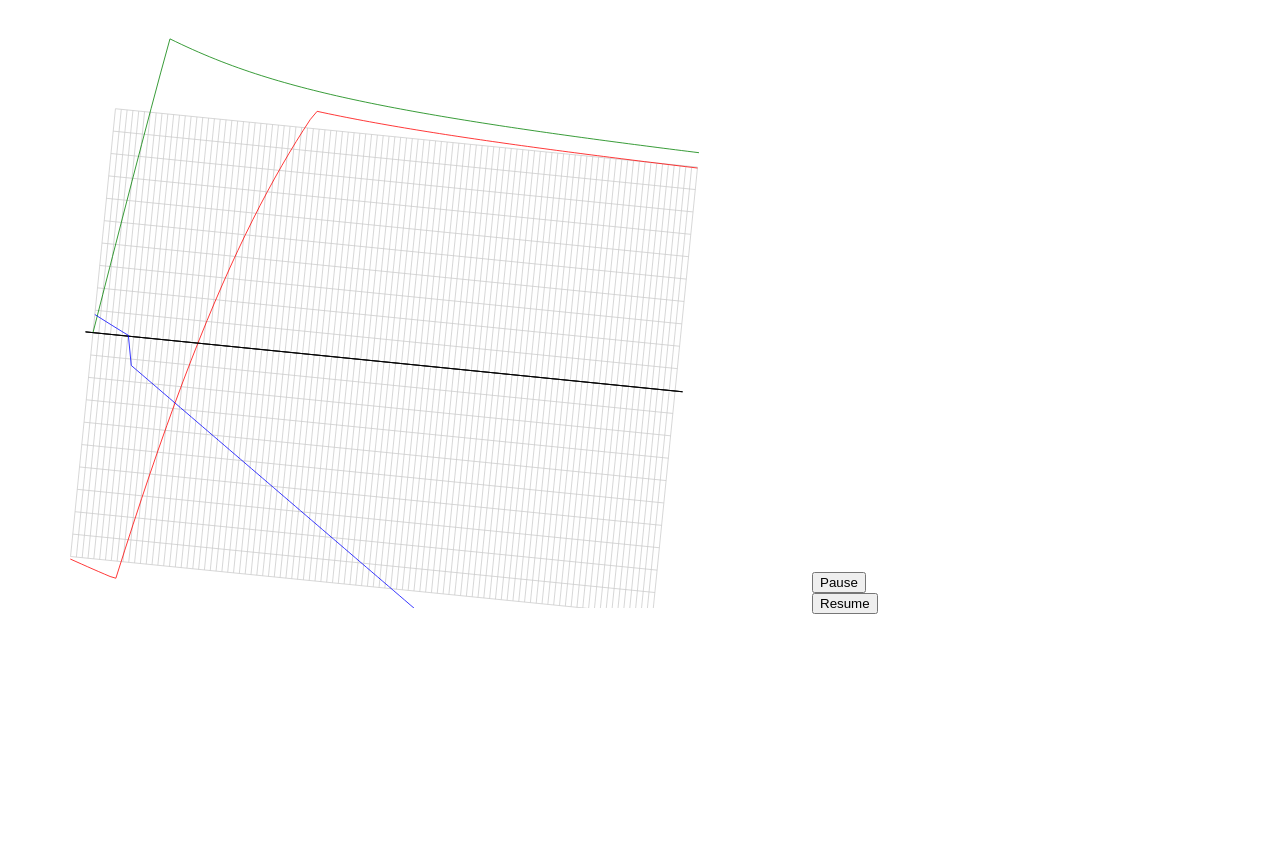
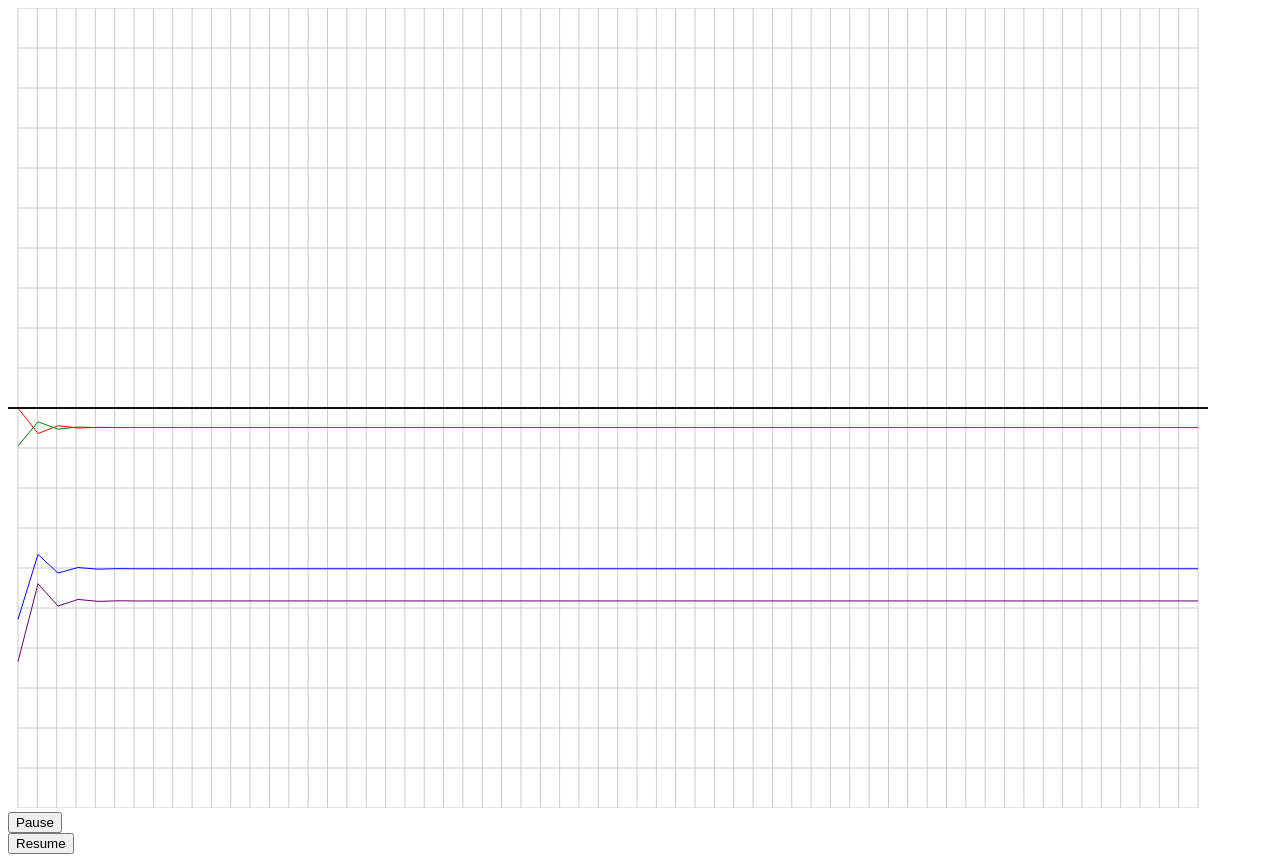
Before and after one commit to viktorpts/js-racer, a website with bundled scripts: page debug.html in a window 1280 px wide. Before the commit the page ends 800 px from the top, so only its background shows below. Built offline with nearby package versions, Linux system fonts and the light colour scheme.

Commit message:
Code refactoring and physics adjustments

```diff
--- a/debug.html
+++ b/debug.html
@@ -7,7 +7,7 @@
 
 <body>
     <div>
-        <canvas id="canvas" width="800" height="600"></canvas>
+        <canvas id="canvas" width="1200" height="800"></canvas>
         <div style="display: inline-block">
             <button id="pause">Pause</button><br>
             <button id="resume">Resume</button>
--- a/src/car.js
+++ b/src/car.js
@@ -5,7 +5,7 @@ const enginePower = 20000;
 const powerStep = 50000;
 const mass = 1200;
 
-const turnRateDelta = Math.PI;
+const turnRateDelta = Math.PI * 1000;
 const maxTurnRate = Math.PI * 0.08;
 
 export default class Car {
--- a/src/constants.js
+++ b/src/constants.js
@@ -1,3 +1,3 @@
-export const TICK_RATE_PER_SEC = 50;
+export const TICK_RATE_PER_SEC = 60;
 export const STEP_SIZE = 1 / TICK_RATE_PER_SEC;
 export const STEP_SIZE_IN_MS = STEP_SIZE * 1000;
--- a/src/physics.js
+++ b/src/physics.js
@@ -5,44 +5,28 @@ import { isIntersectingBroad, getResolutionVector } from './sat.js';
 const dragCoef = 1.2;
 const rrCoef = 20;
 const brakeCoef = 20000;
+const inertia = 500;
+// Cornering and friction account for wheel load of 6000N (~600kg)
 const corneringCoef = 40000;
-const inertia = 500;
+const frictionCircle = 7000;
 
 export function applyLocomotion(actor) {
     const speed = vMagnitude(actor.velocity);
     const localVelocity = vProject(actor.velocity, actor.vector);
     actor.debug.local = localVelocity;
 
-    const rearSlip = getSlipAngle(localVelocity.x, localVelocity.y, -actor.angularVelocity, 2);
-    const frontSlip = getSlipAngle(localVelocity.x, localVelocity.y, actor.angularVelocity, 2, actor.turnRate);
-    let rearSlipRatio = getSlipRatio(rearSlip);
-    if (actor.handBrake) {
-        rearSlipRatio *= 0.75;
-    }
-    const frontSlipRatio = getSlipRatio(frontSlip);
-    const rearLat = rearSlipRatio * -corneringCoef;
-    const frontLat = frontSlipRatio * Math.cos(actor.turnRate) * -corneringCoef;
-    const frontLon = frontSlipRatio * Math.sin(actor.turnRate) * -corneringCoef;
-
-    actor.debug.slip = {
-        rear: {
-            angle: rearSlip,
-            ratio: rearSlipRatio,
-            latForce: rearLat
-        },
-        front: {
-            angle: frontSlip,
-            ratio: frontSlipRatio,
-            latForce: frontLat,
-            lonForce: frontLon
-        }
+    const slipForce = {
+        rear: getSlipForce(localVelocity.x, localVelocity.y, -actor.angularVelocity, actor.length / 2),
+        front: getSlipForce(localVelocity.x, localVelocity.y, actor.angularVelocity, actor.length / 2, actor.turnRate)
     };
 
-    applyTorque(actor, localVelocity.x, rearLat, frontLat);
+    actor.debug.slip = slipForce;
+
+    applyTorque(actor, localVelocity.x, slipForce.rear.y, slipForce.front.y);
 
     const traction = getTraction(actor);
     const drag = vScale(actor.velocity, -(dragCoef * speed));
-    const rresLocal = { x: localVelocity.x * -rrCoef - frontLon, y: rearLat + frontLat };
+    const rresLocal = { x: localVelocity.x * -rrCoef - slipForce.front.x, y: slipForce.rear.y + slipForce.front.y };
     const rres = vToWorld(rresLocal, actor);
     const force = vAdd(traction, drag, rres);
     const acceleration = vScale(force, 1 / actor.mass);
@@ -51,6 +35,20 @@ export function applyLocomotion(actor) {
 
     actor.velocity.x += acceleration.x * STEP_SIZE;
     actor.velocity.y += acceleration.y * STEP_SIZE;
+}
+
+export function getSlipForce(lonForce, latForce, angularVelocity, dist, turnRate = 0) {
+    const slipAngle = getSlipAngle(lonForce, latForce, angularVelocity, dist, turnRate);
+    const slipRatio = getSlipRatio(slipAngle);
+
+    let slipForce = slipRatio * Math.cos(turnRate) * -corneringCoef;
+    //slipForce = Math.min(slipForce, frictionCircle);
+    return {
+        angle: slipAngle,
+        ratio: slipRatio,
+        x: turnRate === 0 ? 0 : Math.sin(turnRate) * slipForce,
+        y: slipForce
+    };
 }
 
 
@@ -73,18 +71,25 @@ export function getSlipRatio(angle) {
     if (slip <= peak) {
         return slip / peak * multiplier;
     } else {
-        return Math.max(1 - ((slip - peak) * (1 - minRatio)) / (1 - peak), minRatio) * multiplier;
+        return Math.max(1 - ((slip - peak) * (1 - minRatio)) / (1 - peak), 0) * multiplier;
     }
 }
 
 function applyTorque(actor, speed, rearLat, frontLat) {
-    const torque = -rearLat * 2 + frontLat * 2;
+    if (actor.handBrake) {
+        rearLat *= 0.95;
+    }
+    let torque = -rearLat * 2 + frontLat * 2;
+    if (Math.abs(torque) < 0.001) {
+        torque = 0;
+    }
     //*
-    if (actor.angularVelocity > 0 && torque < 0 || actor.angularVelocity < 0 && torque > 0) {
+    const newAV = actor.angularVelocity + (torque / inertia) * STEP_SIZE;
+    if (Math.sign(actor.angularVelocity) * Math.sign(newAV) < 0) {
         return actor.angularVelocity = 0;
     }
     //*/
-    actor.angularVelocity += (torque / inertia) * STEP_SIZE;
+    actor.angularVelocity = newAV;
     if (Math.abs(speed) <= 0.5) {
         actor.angularVelocity = 0;
     } else {
@@ -129,17 +134,19 @@ export function applyForces(body) {
     body.x += body.velocity.x * STEP_SIZE;
     body.y += body.velocity.y * STEP_SIZE;
 
+    /*
     // Damper
     if (body.angularVelocity > 0) {
-        body.angularVelocity = Math.max(body.angularVelocity - 0.05, 0);
+        body.angularVelocity = Math.max(body.angularVelocity - 0.05 * STEP_SIZE, 0);
     } else if (body.angularVelocity < 0) {
-        body.angularVelocity = Math.min(body.angularVelocity + 0.05, 0);
+        body.angularVelocity = Math.min(body.angularVelocity + 0.05 * STEP_SIZE, 0);
     }
     let speed = vMagnitude(body.velocity);
     const angle = -vAngle(body.velocity, { x: 1, y: 0 });
     if (speed > 0) {
-        speed = Math.max(speed - 0.01, 0);
+        speed = Math.max(speed - 0.01 * STEP_SIZE, 0);
         body.velocity.x = Math.cos(angle) * speed;
         body.velocity.y = Math.sin(angle) * speed;
     }
+    //*/
 }
--- a/src/renderer.js
+++ b/src/renderer.js
@@ -263,48 +263,53 @@ export function getRenderer(wX = 0, wY = 0, zoom = 1) {
     }
 
     function plotGrid(hDiv = 10, vDiv = 10) {
-        ctx.translate(100, 100);
-        ctx.rotate(0.1);
-        ctx.scale(0.75, 0.75);
-
-        const hSpace = 780 / hDiv;
-        const vSpace = 300 / vDiv;
+        const hSpace = 1180 / hDiv;
+        const vSpace = 400 / vDiv;
         ctx.strokeStyle = '#cccccc';
         ctx.beginPath();
         for (let col = 0; col < hDiv + 1; col++) {
             ctx.moveTo(10 + col * hSpace, 0);
-            ctx.lineTo(10 + col * hSpace, 600);
+            ctx.lineTo(10 + col * hSpace, 800);
         }
         for (let row = 0; row < vDiv * 2 + 1; row++) {
             ctx.moveTo(10, row * vSpace);
-            ctx.lineTo(790, row * vSpace);
+            ctx.lineTo(1190, row * vSpace);
         }
         ctx.stroke();
         ctx.closePath();
     }
 
     function plot(data, vScale = 1, color = 'blue') {
-        const spacing = 780 / (data.length - 1);
+        let min = Number.POSITIVE_INFINITY;
+        let max = Number.NEGATIVE_INFINITY;
+
+        const spacing = 1180 / (data.length - 1);
         ctx.save();
 
         ctx.strokeStyle = 'black';
         ctx.beginPath();
-        ctx.moveTo(0, 300);
-        ctx.lineTo(800, 300);
+        ctx.moveTo(0, 400);
+        ctx.lineTo(1200, 400);
         ctx.stroke();
         ctx.closePath();
 
         if (data.length > 0) {
+            min = data[0];
+            max = data[0];
             ctx.strokeStyle = color;
             ctx.beginPath();
-            ctx.moveTo(10, 300 - data[0] * vScale);
+            ctx.moveTo(10, 400 - data[0] * vScale);
             for (let i = 1; i < data.length; i++) {
-                ctx.lineTo(10 + i * spacing, 300 - data[i] * vScale);
+                min = data[i] < min ? data[i] : min;
+                max = data[i] > max ? data[i] : max;
+                ctx.lineTo(10 + i * spacing, 400 - data[i] * vScale);
             }
             ctx.stroke();
             ctx.closePath();
         }
         ctx.restore();
+
+        console.log('min:', min, 'max:', max);
     }
 
     return {
--- a/src/test.js
+++ b/src/test.js
@@ -1,13 +1,34 @@
-import { getSlipRatio, applyLocomotion, getSlipAngle } from './physics.js';
-import { vProject, vAngle, vMagnitude } from './utility.js';
+import { getSlipRatio, applyLocomotion, getSlipAngle, applyForces, getSlipForce } from './physics.js';
+import { vProject, vAngle, vMagnitude, vScale } from './utility.js';
 import Car from './car.js';
 import { getRenderer } from './renderer.js';
 
 const renderer = getRenderer();
 renderer.camera.zoom = 1;
 
-plotSpin();
+//plotSpin();
 //plotFrontForce();
+renderer.plotGrid(61);
+//plotTurnRate(Math.PI * 0.05, -5, 'orange');
+//plotTurnRate(Math.PI * 0.05, -15, 'orange');
+//plotTurnRate(Math.PI * 0.05, -25, 'orange');
+//plotTurnRate(Math.PI * 0.05, -35, 'orange');
+const turn = Math.PI * 0.1;
+/*
+plotTurnRate(turn, -45, '#600');
+plotTurnRate(turn, -45, '#c00');
+
+plotTurnRate(turn, -35, '#060');
+plotTurnRate(turn, -35, '#0c0');
+
+plotTurnRate(turn, -25, '#006');
+plotTurnRate(turn, -25, '#00c');
+
+plotTurnRate(turn, -15, '#660');
+plotTurnRate(turn, -15, '#cc0');
+*/
+
+plotTurnRate(turn, -25, '#606');
 
 function plotSpin() {
     const lat = [];
@@ -36,6 +57,37 @@ function plotSpin() {
     renderer.plot(torque, 10, 'blue');
 }
 
+function plotTurnRate(turnRate, speed, color) {
+    const rearLat = [];
+    const frontLat = [];
+    const torque = [];
+    const dir = [];
+
+    const car = new Car(0, 0, Math.PI);
+    car.turnRate = turnRate;
+
+    for (let i = 0; i < 60; i++) {
+        const velocity = vScale(car.vector, speed);
+        car.velocity.x = velocity.x;
+        car.velocity.y = velocity.y;
+
+        let before = car.dir;
+
+        applyLocomotion(car);
+        applyForces(car);
+
+        rearLat.push(car.debug.slip.rear.y);
+        frontLat.push(car.debug.slip.front.y);
+        torque.push(car.angularVelocity);
+        dir.push(car.dir - before);
+    }
+
+    renderer.plot(rearLat, 0.001, 'red');
+    renderer.plot(frontLat, 0.001, 'green');
+    renderer.plot(torque, 100, color);
+    renderer.plot(dir, 5000);
+}
+
 
 function plotFrontForce() {
     const lat = [];
```
